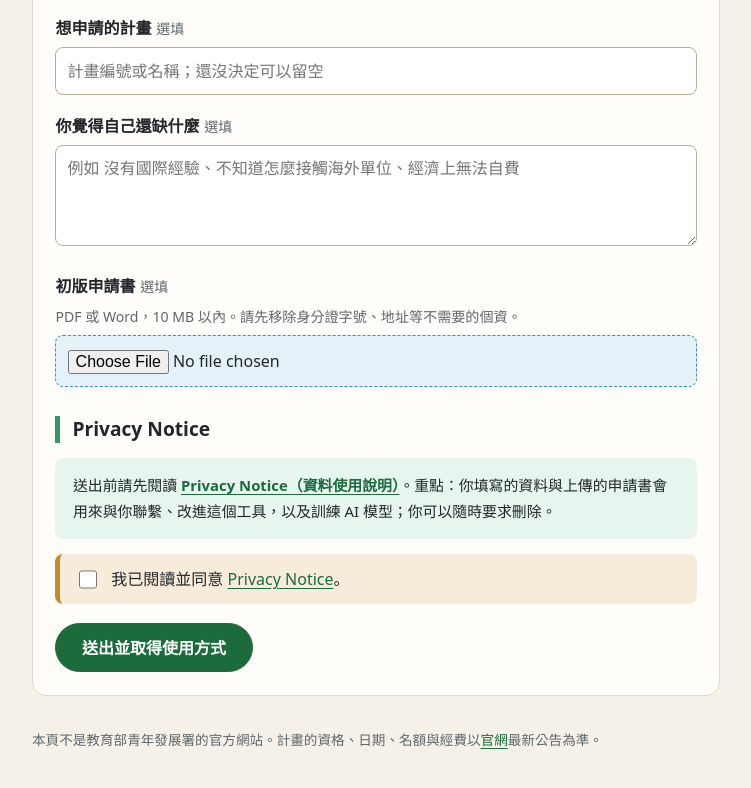
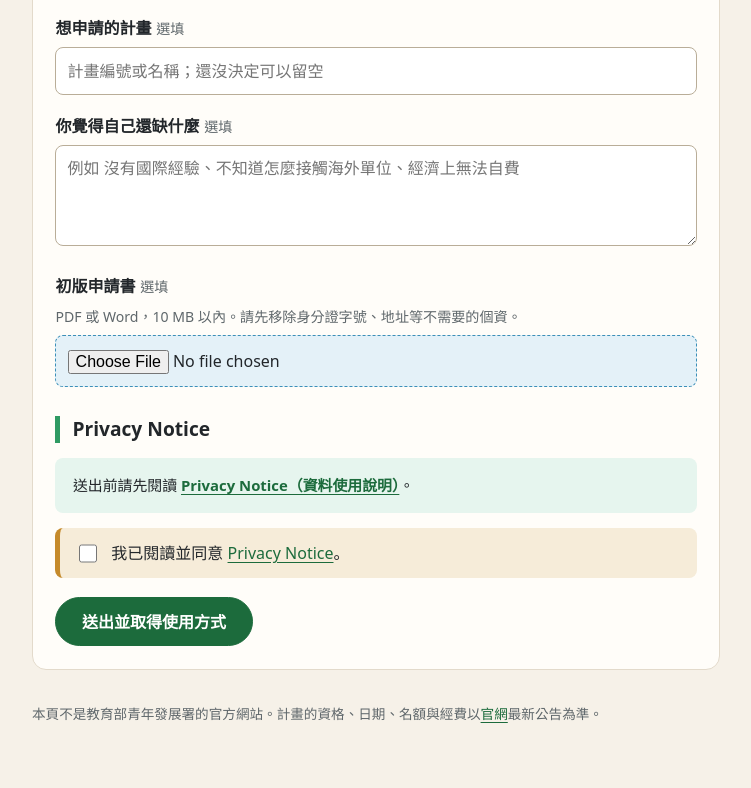
Before and after one commit to WayneChen983/twpathfinder-helper, a plain HTML site: page docs/index.html in a window 1280 px wide. Shown: the part 1690-2478 px from the top of the page, without its empty margins (264-1015 px from the left). Drawn offline with Linux system fonts and the light colour scheme.

Commit message:
Shorten the notice line on the sign-up form to the link only
Co-Authored-By: Claude Fable 5.2 <noreply@anthropic.com>

```diff
--- a/docs/index.html
+++ b/docs/index.html
@@ -119,7 +119,7 @@ footer { color: var(--muted); font-size: .85rem; margin-top: 2rem; }
       <input id="draft" name="draft" type="file" accept=".pdf,.docx,application/pdf,application/vnd.openxmlformats-officedocument.wordprocessingml.document">
 
       <h2 style="margin-top:1.8rem">Privacy Notice</h2>
-      <p class="notice-box">送出前請先閱讀 <a href="privacy.html" target="_blank" rel="noopener"><b>Privacy Notice（資料使用說明）</b></a>。重點：你填寫的資料與上傳的申請書會用來與你聯繫、改進這個工具，以及訓練 AI 模型；你可以隨時要求刪除。</p>
+      <p class="notice-box">送出前請先閱讀 <a href="privacy.html" target="_blank" rel="noopener"><b>Privacy Notice（資料使用說明）</b></a>。</p>
       <label class="check"><input type="checkbox" id="agree" required><span>我已閱讀並同意 <a href="privacy.html" target="_blank" rel="noopener">Privacy Notice</a>。</span></label>
       <label class="check" id="minor-box" hidden><input type="checkbox" id="guardian"><span>我未滿 18 歲，我的法定代理人（父母或監護人）已閱讀並同意這份說明。</span></label>
 
```
Also changed, not shown: 1 other file.
